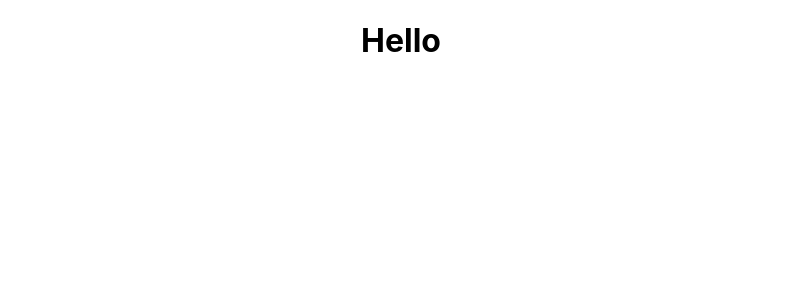
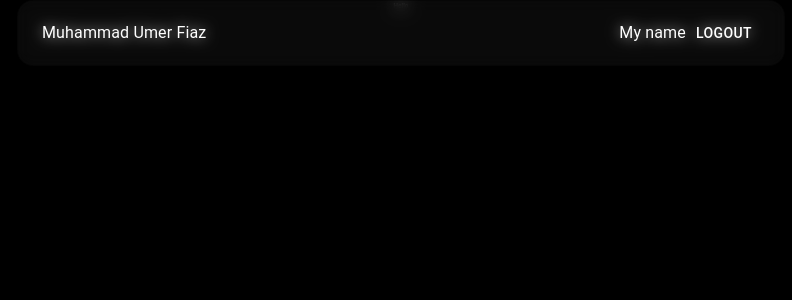
Before and after one commit to nopunindented/Portfolio-Umer, a React (Create React App) app in the folder portfolio/: page / in a window 1280 px wide. Shown: the top 300 px of the page, without its empty margins (239-1031 px from the left). Built offline with nearby package versions, Linux system fonts and the light colour scheme.

Commit message:
"Duplicate text issue resolved"

```diff
--- a/portfolio/package.json
+++ b/portfolio/package.json
@@ -3,6 +3,9 @@
   "version": "0.1.0",
   "private": true,
   "dependencies": {
+    "@emotion/react": "^11.11.3",
+    "@emotion/styled": "^11.11.0",
+    "@mui/material": "^5.15.10",
     "@testing-library/jest-dom": "^5.17.0",
     "@testing-library/react": "^13.4.0",
     "@testing-library/user-event": "^13.5.0",
--- a/portfolio/src/App.tsx
+++ b/portfolio/src/App.tsx
@@ -1,11 +1,15 @@
-import React from 'react';
-import './App.css';
-import HomePage from './Home';
+import React from "react";
+import "./App.css";
+import HomePage from "./pages/Home";
+import Header from "./components/Header";
 
 function App() {
   return (
-    <div className="App">
-      <HomePage />
+    <div>
+      <Header />
+      <div className="App">
+        <HomePage />
+      </div>
     </div>
   );
 }
--- a/portfolio/src/Home.tsx
+++ /dev/null
@@ -1,12 +0,0 @@
-import React from 'react';
-
-const HomePage: React.FC = () => {
-
-    return (
-        <h1>
-            Hello
-        </h1>
-    )
-}
-
-export default HomePage;
--- /dev/null
+++ b/portfolio/src/components/Header.tsx
@@ -0,0 +1,32 @@
+import React from "react";
+import { AppBar, Toolbar, Typography, Button } from "@mui/material";
+import "./header.css";
+
+const Header: React.FC = () => {
+  return (
+    <AppBar
+      className="header"
+      sx={{
+        marginBottom: 2,
+        width: "60%",
+        left: "20%",
+        background: "rgba(23, 23, 23, 0.27)",
+        backdropFilter: "blur(6.7px)",
+      }}
+    >
+      <Toolbar>
+        <div style={{ display: "flex", flexGrow: 1 }}>
+          <Typography component="h1">Muhammad Umer Fiaz</Typography>
+        </div>
+        <div style={{ display: "flex", marginRight: 2 }}>
+          <Typography variant="body1">My name</Typography>
+        </div>
+        <Button color="inherit" href="/">
+          Logout
+        </Button>
+      </Toolbar>
+    </AppBar>
+  );
+};
+
+export default Header;
--- /dev/null
+++ b/portfolio/src/components/header.css
@@ -0,0 +1,27 @@
+.header {
+    background: rgba(0, 0, 0, 0.27);
+    border-radius: 16px;
+    box-shadow: 0 4px 30px rgba(0, 0, 0, 0.1);
+    backdrop-filter: blur(6.7px);
+    -webkit-backdrop-filter: blur(6.7px);
+    border: 1px solid rgba(0, 0, 0, 0.3);
+}
+
+.logo-text {
+  font-size: 2em;
+  font-weight: bold;
+  margin-left: 10px;
+  margin-right: 10px;
+  color: black;
+}
+
+.align-div {
+  display: flex;
+  justify-content: center;
+  align-items: center;
+}
+
+.no-background {
+    background: none !important;
+    backdrop-filter: none !important;
+  }
--- a/portfolio/src/index.css
+++ b/portfolio/src/index.css
@@ -1,13 +1,14 @@
 body {
   margin: 0;
-  font-family: -apple-system, BlinkMacSystemFont, 'Segoe UI', 'Roboto', 'Oxygen',
-    'Ubuntu', 'Cantarell', 'Fira Sans', 'Droid Sans', 'Helvetica Neue',
+  background-color: black;
+  font-family: -apple-system, BlinkMacSystemFont, "Segoe UI", "Roboto", "Oxygen",
+    "Ubuntu", "Cantarell", "Fira Sans", "Droid Sans", "Helvetica Neue",
     sans-serif;
   -webkit-font-smoothing: antialiased;
   -moz-osx-font-smoothing: grayscale;
 }
 
 code {
-  font-family: source-code-pro, Menlo, Monaco, Consolas, 'Courier New',
+  font-family: source-code-pro, Menlo, Monaco, Consolas, "Courier New",
     monospace;
 }
--- /dev/null
+++ b/portfolio/src/pages/Home.tsx
@@ -0,0 +1,17 @@
+import React from "react";
+import Grid from "@mui/material/Grid";
+import Header from "../components/Header";
+import './home.css'
+
+const HomePage: React.FC = () => {
+  return (
+    <div>
+      <Header />
+      <div className="home_layout">
+        <h1 className="glass_text">Hello</h1>
+      </div>
+    </div>
+  );
+};
+
+export default HomePage;
--- /dev/null
+++ b/portfolio/src/pages/home.css
@@ -0,0 +1,7 @@
+.home_layout {
+}
+
+.glass_text {
+  color: white;
+  font-size: 20%;
+}
```
Also changed, not shown: 1 other file (tests, documents, lock files or other folders).
